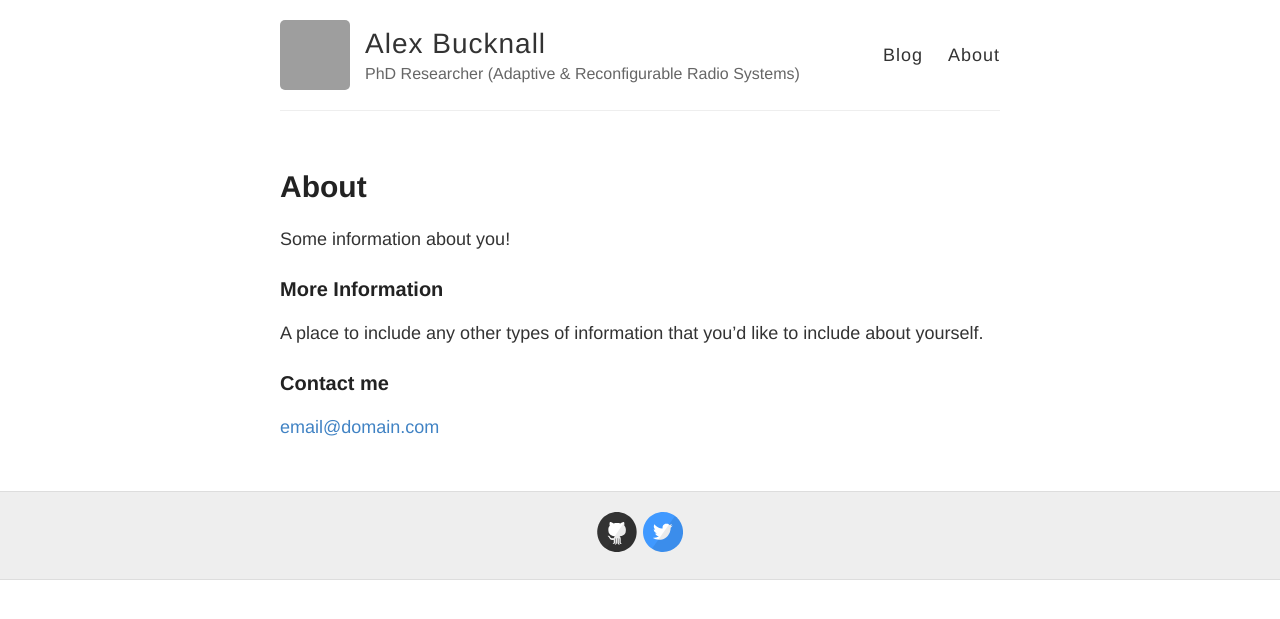
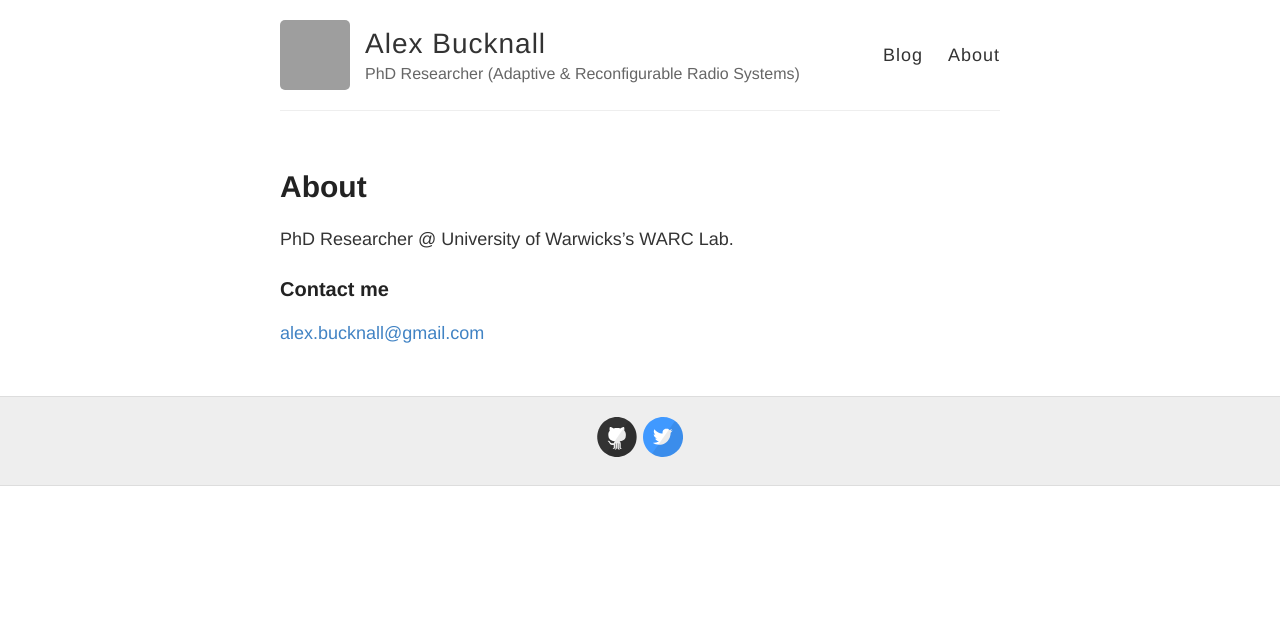
Before and after one commit to Bucknalla/old-website, a Jekyll site: the page built from about.md, in a window 1280 px wide. Shown: the top 619 px of the page. Built offline with Jekyll 4.4.1, drawn with Linux system fonts in a browser that asks for light colours; grey boxes are pictures that could not be loaded.

Commit message:
Update about.md

```diff
--- a/about.md
+++ b/about.md
@@ -4,12 +4,8 @@
 permalink: /about/
 ---
 
-Some information about you!
-
-### More Information
-
-A place to include any other types of information that you'd like to include about yourself.
+PhD Researcher @ University of Warwicks's WARC Lab.
 
 ### Contact me
 
-[email@domain.com](mailto:email@domain.com)
+[alex.bucknall@gmail.com](mailto:alex.bucknall@gmail.com)
```
